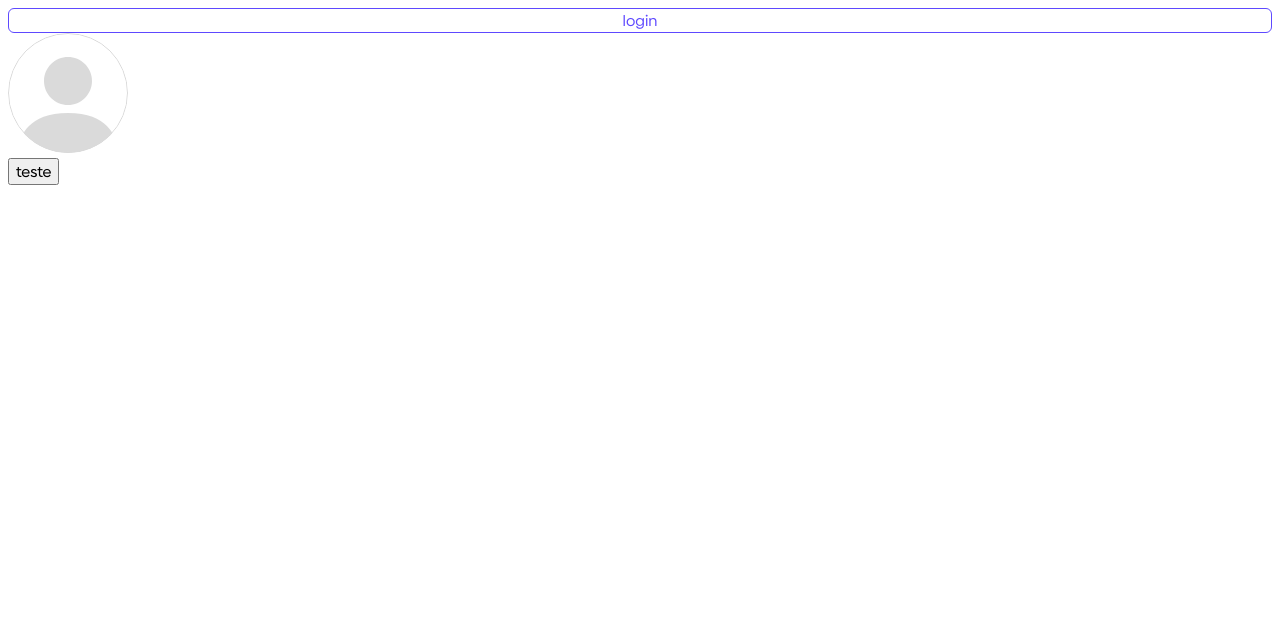
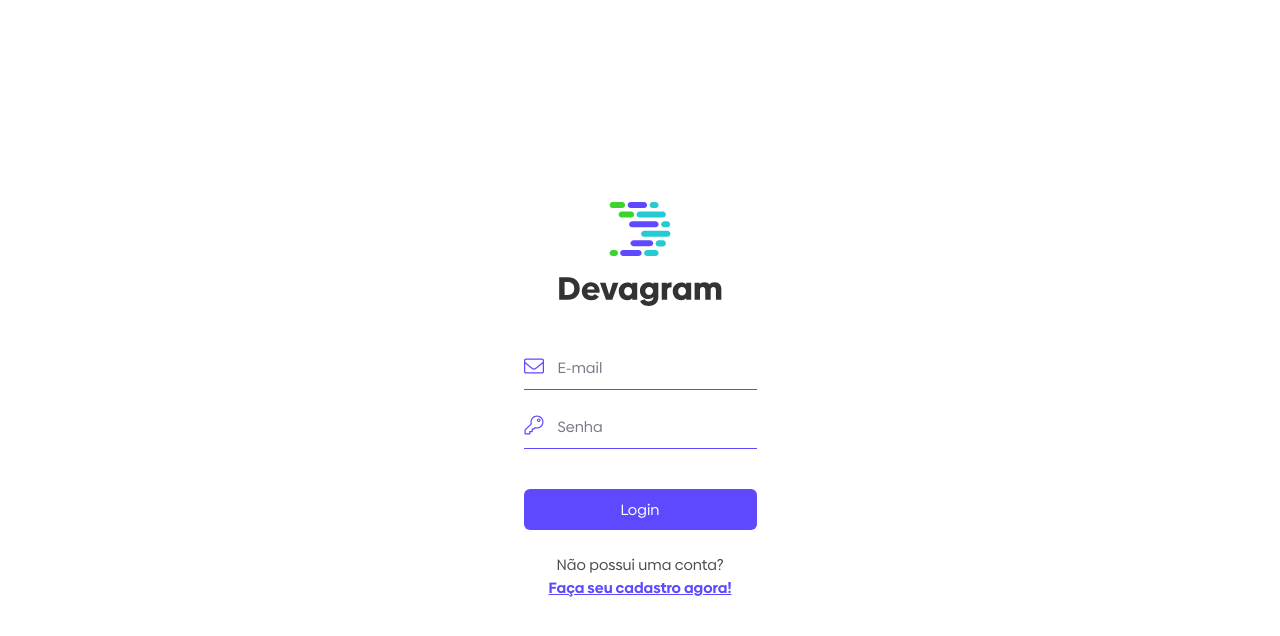
Before and after one commit to samuelESP/devagram-react, a Next.js app: page / in a window 1280 px wide. Shown: the top 636 px of the page. Built offline with nearby package versions, Linux system fonts and the light colour scheme.

Commit message:
create página publica

```diff
--- /dev/null
+++ b/components/inputPublico/index.js
@@ -0,0 +1,34 @@
+import Image from "next/image";
+
+export default function InputPublico({
+    imagem,
+    tipo,
+    texto,
+    valor = "",
+    exibirMensagemValidacao = false,
+    mensagemValidacao = "",
+    aoAlterarValor
+}) {
+    return (
+        <div className="inputPublicoContainer">
+            <div className="inputPublico">
+                <Image
+                    src={imagem}
+                    alt="imagem do campo"
+                    className="iconeInputPublico"
+                    width={20}
+                    height={20}
+                />
+
+                <input
+                    type={tipo}
+                    placeholder={texto}
+                    value={valor}
+                    onChange={aoAlterarValor}
+                />
+            </div>
+            {exibirMensagemValidacao && <p className="mensagemValidacao">{mensagemValidacao}</p>}
+
+        </div>
+    )
+}
--- /dev/null
+++ b/components/inputPublico/inputPublico.scss
@@ -0,0 +1,16 @@
+.inputPublicoContainer {
+    .inputPublico {
+        display: flex;
+        padding-bottom: 10px;
+        border-bottom: 1px solid $corPrimaria;
+        margin-bottom: 25px;
+
+        input {
+            border: none;
+            outline: none;
+            color: $corPrimaria;
+            flex: 1;
+            margin-left: 12px;
+        }
+    }
+}
--- /dev/null
+++ b/components/login/index.js
@@ -0,0 +1,66 @@
+import { useState } from "react";
+import Image from "next/image";
+import Link from "next/link";
+
+import InputPublico from "../inputPublico";
+
+import imagemEnvelope from "@/public/imagens/envelope.svg";
+import imagemChave from "@/public/imagens/chave.svg";
+import imagemLogo from "@/public/imagens/logo.svg";
+import Button from "../button";
+
+
+export default function Login() {
+
+    const [email, setEmail] = useState("");
+    const [senha, setSenha] = useState("");
+
+    return (
+        <section className={`paginaLogin paginaPublica`}>
+
+            <div className="logoContainer">
+                {<Image
+                    src={imagemLogo}
+                    alt="LogoTipo"
+                    layout="fill"
+                    className="logo"
+                />}
+            </div>
+
+
+            <div className="conteudoPaginaPublica">
+                <form>
+                    <InputPublico
+                        imagem={imagemEnvelope}
+                        texto="E-mail"
+                        tipo="email"
+                        aoAlterarValor={(e) => setEmail(e.target.value)}
+                        mensagemValidacao="O endereço informado é inválido"
+                        valor={email}
+                    />
+
+                    <InputPublico
+                        imagem={imagemChave}
+                        texto="Senha"
+                        tipo="password"
+                        valor={senha}
+                        aoAlterarValor={(e) => setSenha(e.target.value)}
+                        mensagemValidacao="Necessario ter mais de 3 caracteres"
+
+                    />
+
+                    <Button
+                        tipo="submit"
+                        texto="Login"
+                        disable={false}
+                    />
+                </form>
+
+                <div className="rodapePaginaPublica">
+                    <p>Não possui uma conta?</p>
+                    <Link href="/cadastro">Faça seu cadastro agora!</Link>
+                </div>
+            </div>
+        </section>
+    )
+}
--- a/pages/index.js
+++ b/pages/index.js
@@ -1,21 +1,11 @@
-import Avatar from "@/components/avatar";
-import Button from "@/components/button";
-import UploadImagem from "@/components/uploadImagem";
-import { useState, useRef } from "react";
+import Login from "@/components/login";
 
-export default function Home() {
 
-  const [imagem, setImagem] = useState(null)
-  const referenciaInput = useRef(null)
-
-  console.log(imagem)
+export default function Index() {
 
   return (
     <>
-      <Button texto={"login"} cor={"outline"} onclick={() => console.log("Botão CLicado")} />
-      <Avatar/>
-      <UploadImagem setImagem={setImagem} imagemPreview={imagem?.preview}
-        aoSetarAReferencia={(ref) => referenciaInput.current = ref} />
+     <Login/>
     </>
   );
 }
--- a/styles/globals.scss
+++ b/styles/globals.scss
@@ -4,6 +4,11 @@
 *{
   font-family: $fontRegular;
   font-size: 15px;
+}
+
+html, body, #__next {
+  height: 100%;
+  margin: 0;
 }
 
 .avatar{
@@ -15,5 +20,23 @@
   display: none;
 }
 
+input{
+  &::placeholder{
+     /* chrome, opera, safari e firefox */
+    color: $cinza2;
+    opacity: 1;
+  }
+  &:-ms-input-placeholder {
+    /*ie 10-11*/
+    color: $cinza2;
+  }
+  &::-ms-input-placeholder {
+    color: $cinza2;
+  }
+}
+
 
 @import "../components/button/button.scss";
+@import '../components/button/button.scss';
+@import "./paginaPublica.scss";
+@import "../components/inputPublico/inputPublico.scss";
--- /dev/null
+++ b/styles/paginaPublica.scss
@@ -0,0 +1,36 @@
+.paginaPublica {
+    display: flex;
+    flex-direction: column;
+    height: 100%;
+    align-items: center;
+    justify-content: center;
+    padding: 0 32px;
+    background-color: $branco;
+
+    .logoContainer {
+        position: relative;
+        height: 13%;
+        width: 100%;
+        margin-bottom: 50px;
+    }
+
+    .btn {
+        margin-top: 15px;
+        padding: 10px;
+    }
+
+    .rodapePaginaPublica {
+        text-align: center;
+        margin-top: 24px;
+
+        p {
+            color: $cinza3;
+            margin: 0px 0px 2px;
+        }
+
+        a {
+            color: $corPrimaria;
+            font-family: $fontBold;
+        }
+    }
+}
```
